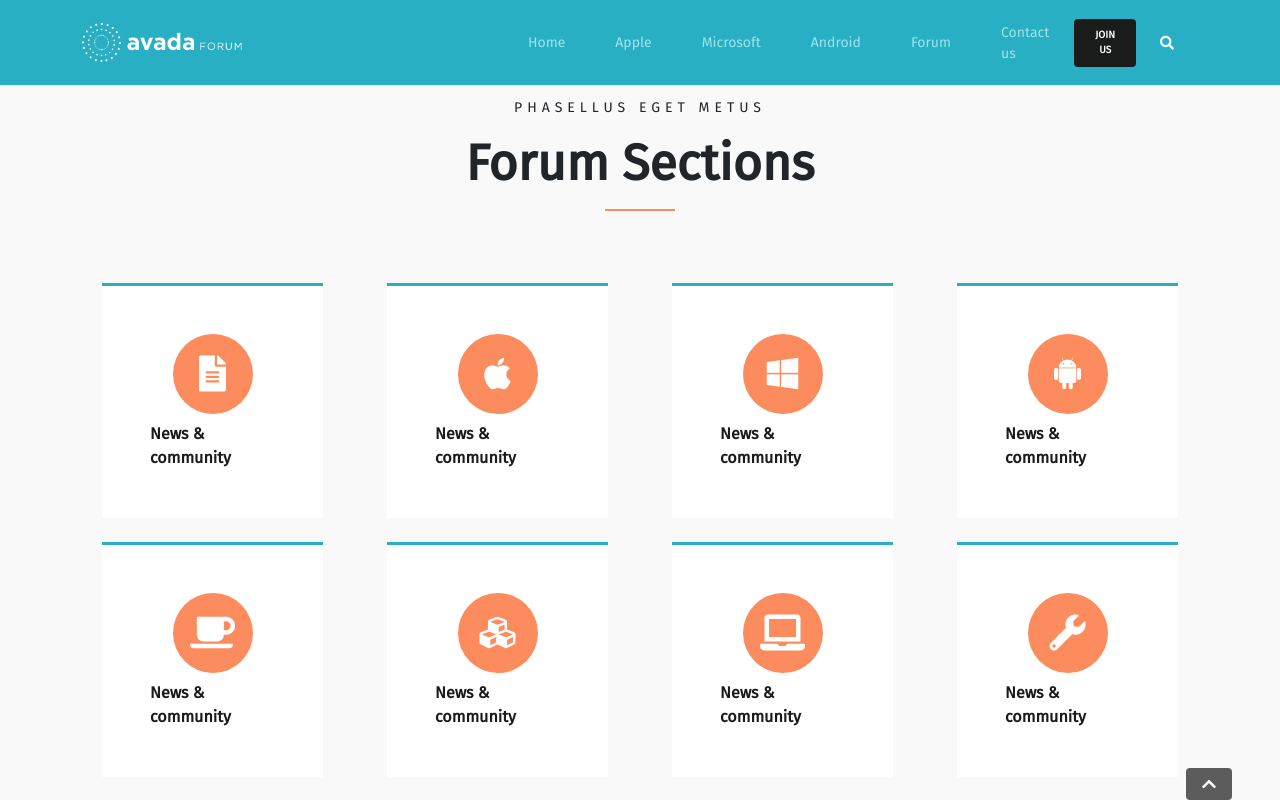
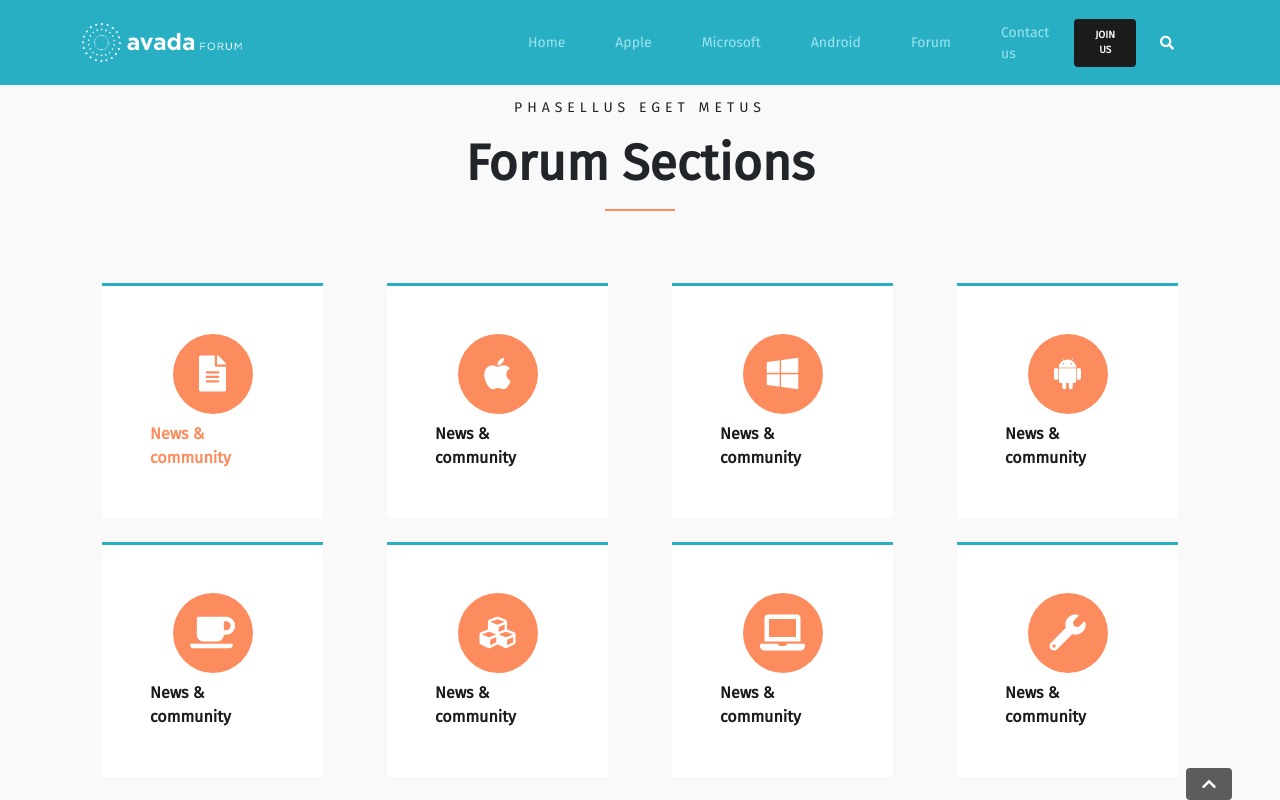
Before and after one commit to FabrizioFornone/proj-html-vuejs, a Vue app: page / in a window 1280 px wide. In both pictures the pointer is over the element 212 px from the left and 3984 px from the top of the page. Shown: the part 3584-4384 px from the top of the page. Built offline with nearby package versions, Linux system fonts and the light colour scheme.

Commit message:
hover on .icon-box

```diff
--- a/src/style/forumSectionsStyle.scss
+++ b/src/style/forumSectionsStyle.scss
@@ -26,6 +26,10 @@
         background-color: $white;
         border-top: 3px solid $eastern-blue;
 
+        &:hover {
+          color: $salmon;
+        }
+
         i {
           font-size: 36px;
           height: 80px;
```
